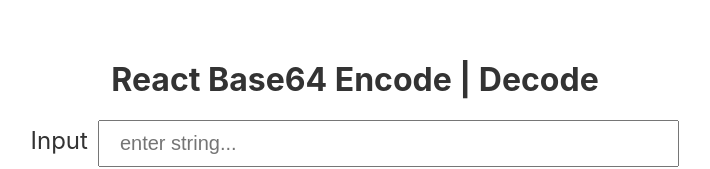
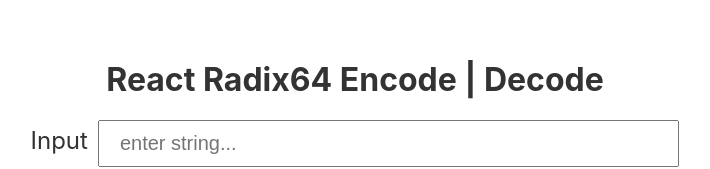
Before and after one commit to towsif031/react-radix64-encode-decode, a React (Create React App) app: page / in a window 1280 px wide. Shown: the part 233-402 px from the top of the page, without its empty margins (285-995 px from the left). Built offline with nearby package versions, Linux system fonts and the light colour scheme.

Commit message:
updated naming to radix64

```diff
--- a/public/index.html
+++ b/public/index.html
@@ -22,7 +22,7 @@
       work correctly both with client-side routing and a non-root public URL.
       Learn how to configure a non-root public URL by running `npm run build`.
     -->
-		<title>React Base64 Encode | Decode</title>
+		<title>React Radix64 Encode | Decode</title>
 	</head>
 	<body>
 		<noscript>You need to enable JavaScript to run this app.</noscript>
--- a/src/App.js
+++ b/src/App.js
@@ -29,7 +29,7 @@
 
 	return (
 		<div className="App">
-			<h1>React Base64 Encode | Decode</h1>
+			<h1>React Radix64 Encode | Decode</h1>
 			<form>
 				<label>Input</label>
 				<input
--- a/src/Encode.js
+++ b/src/Encode.js
@@ -6,7 +6,7 @@
 	const charSet =
 		'0123456789ABCDEFGHIJKLMNOPQRSTUVWXYZabcdefghijklmnopqrstuvwxyz-_';
 
-	function encodeToBase64(value) {
+	function encodeToRadix64(value) {
 		if (
 			isNaN(Number(value)) ||
 			value === null ||
@@ -31,7 +31,7 @@
 		return result;
 	}
 
-	return <>{encodeToBase64(stringToEncode)}</>;
+	return <>{encodeToRadix64(stringToEncode)}</>;
 }
 
 export default Encode;
```
